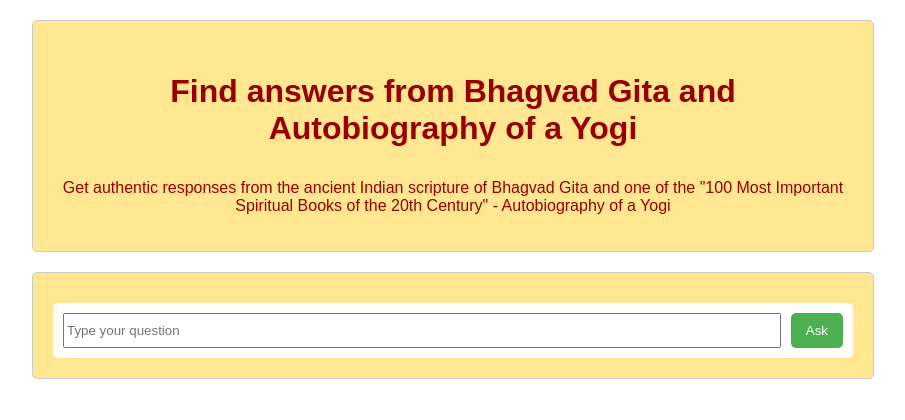
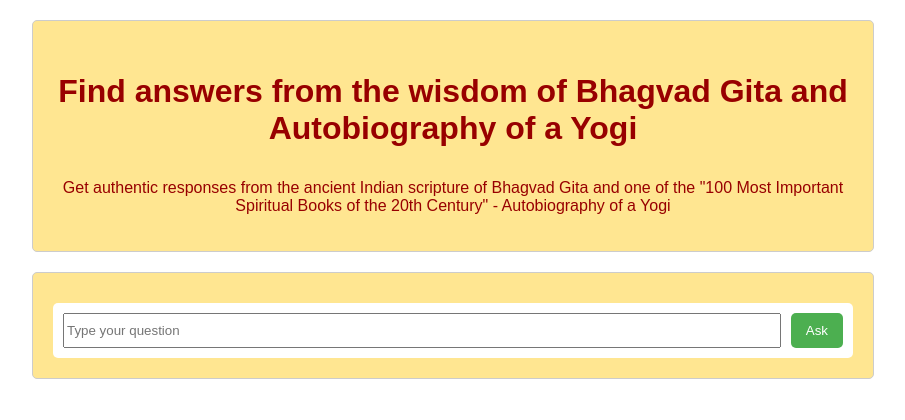
Before and after one commit to nalinaksh/cloudrunaoywebapp, a Flask app: page / in a window 1280 px wide. Shown: the top 420 px of the page, without its empty margins (187-1092 px from the left). Run offline with Flask 3, Linux system fonts and the light colour scheme; parts of the project's set-up code (start-up, migrations or seed data) failed here and were passed over.

Commit message:
Update index.html

```diff
--- a/templates/index.html
+++ b/templates/index.html
@@ -3,7 +3,7 @@
 <head>
   <meta charset="UTF-8">
   <meta name="viewport" content="width=device-width, initial-scale=1.0">
-  <title>Ask from AoY</title>
+  <title>Wisdom of Sciptures</title>
   <link href="{{ url_for('static', filename='styles/style.css') }}" rel="stylesheet" type="text/css"/>
   <link rel="icon" type="image/x-icon" href="/data/favicon.ico">
   <script src="https://code.jquery.com/jquery-3.6.4.min.js"></script>
@@ -12,7 +12,7 @@
 <body>
 
 	<div id="top-container">
-	<h1><p style="color:#980000">Find answers from Bhagvad Gita and Autobiography of a Yogi</p></h1>
+	<h1><p style="color:#980000">Find answers from the wisdom of Bhagvad Gita and Autobiography of a Yogi</p></h1>
 <!-- 	<p style="color:#980000" size="+1"> Ask any question and get an authentic response from <a href="https://www.gutenberg.org/ebooks/7452" style="text-decoration: none; color: #00008B; font-weight: bold;" target=_blank>Autobiography of a Yogi</a><br></p> -->
 	<p style="color:#980000" size="+1">Get authentic responses from the ancient Indian scripture of Bhagvad Gita and one of the "100 Most Important Spiritual Books of the 20th Century" - Autobiography of a Yogi<br></p>
 	</div>
```
